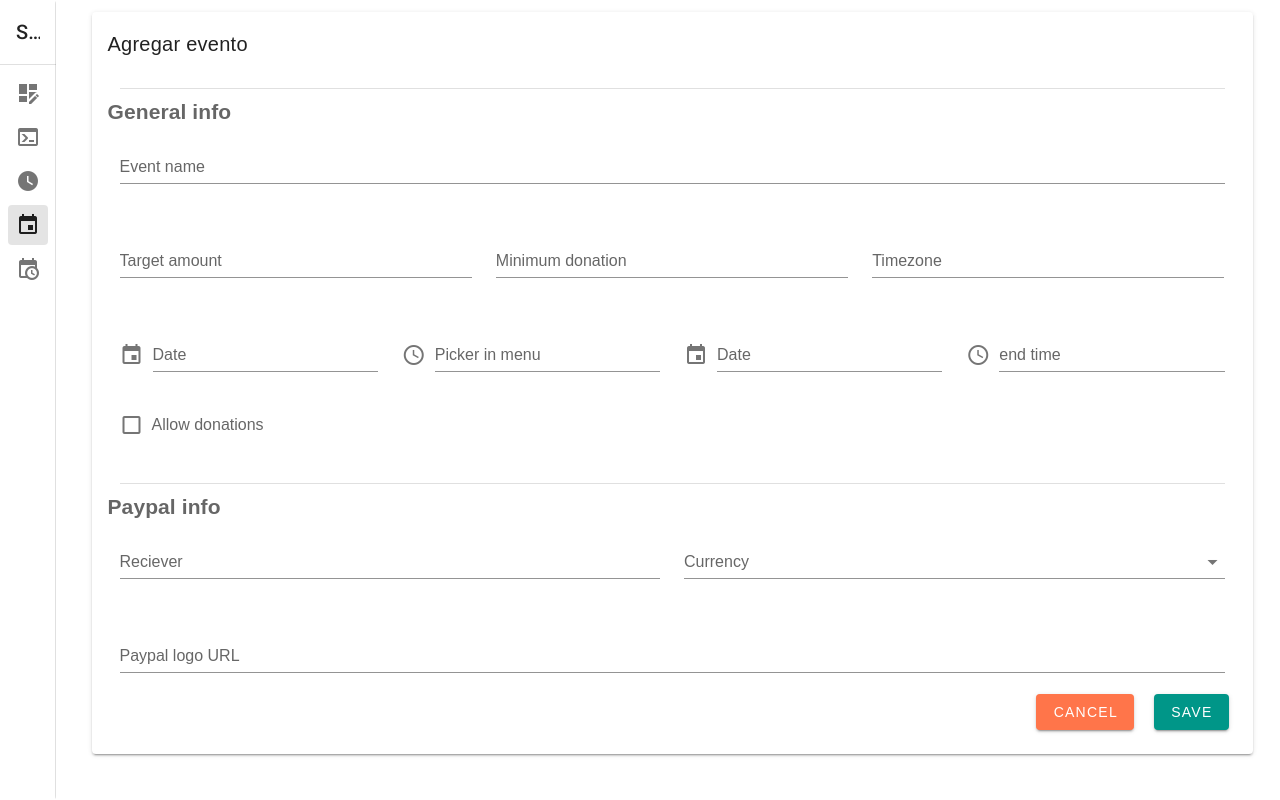
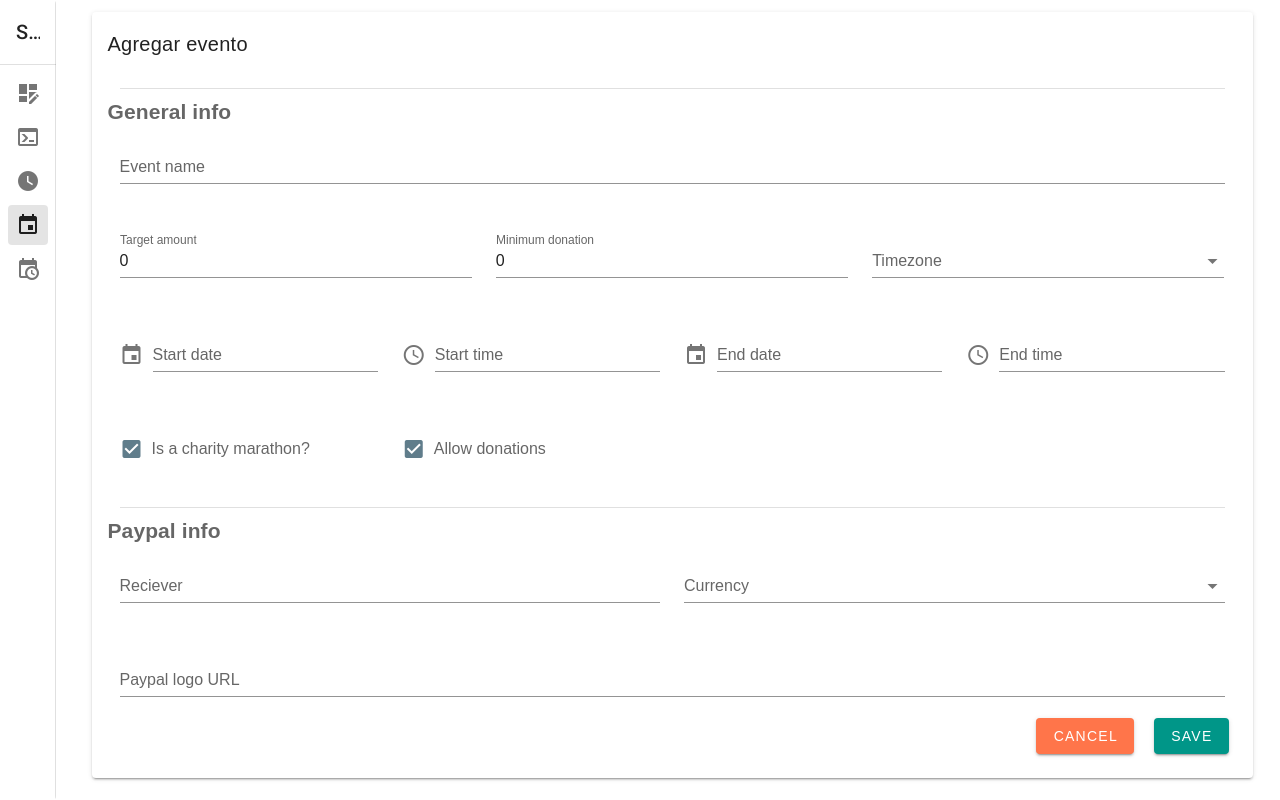
Before and after one commit to RhinoSC/Chatbot-frontend, a Vue app: page /manage/tracker/add in a window 1280 px wide. Built offline with nearby package versions, Linux system fonts and the light colour scheme.

Commit message:
wip addEvent form

```diff
--- a/package.json
+++ b/package.json
@@ -15,6 +15,7 @@
     "@fortawesome/vue-fontawesome": "^2.0.8",
     "axios": "^0.27.2",
     "core-js": "^3.8.3",
+    "moment-timezone": "^0.5.37",
     "vue": "^2.6.14",
     "vue-class-component": "^7.2.3",
     "vue-property-decorator": "^9.1.2",
--- /dev/null
+++ b/src/utils/TZ.ts
@@ -0,0 +1,345 @@
+// const tzArr = [{
+//     "label": "(GMT-12:00) International Date Line West",
+//     "value": "-12"
+// },
+// {
+//     "label": "(GMT-11:00) Midway Island, Samoa",
+//     "value": "-11"
+// },
+// {
+//     "label": "(GMT-10:00) Hawaii",
+//     "value": "-10"
+// },
+// {
+//     "label": "(GMT-09:00) Alaska",
+//     "value": "-9"
+// },
+// {
+//     "label": "(GMT-08:00) Pacific Time (US & Canada)",
+//     "value": "-8"
+// },
+// {
+//     "label": "(GMT-08:00) Tijuana, Baja California",
+//     "value": "-8"
+// },
+// {
+//     "label": "(GMT-07:00) Arizona",
+//     "value": "-7"
+// },
+// {
+//     "label": "(GMT-07:00) Chihuahua, La Paz, Mazatlan",
+//     "value": "-7"
+// },
+// {
+//     "label": "(GMT-07:00) Mountain Time (US & Canada)",
+//     "value": "-7"
+// },
+// {
+//     "label": "(GMT-06:00) Central America",
+//     "value": "-6"
+// },
+// {
+//     "label": "(GMT-06:00) Central Time (US & Canada)",
+//     "value": "-6"
+// },
+// {
+//     "label": "(GMT-05:00) Bogota, Lima, Quito, Rio Branco",
+//     "value": "-5"
+// },
+// {
+//     "label": "(GMT-05:00) Eastern Time (US & Canada)",
+//     "value": "-5"
+// },
+// {
+//     "label": "(GMT-05:00) Indiana (East)",
+//     "value": "-5"
+// },
+// {
+//     "label": "(GMT-04:00) Atlantic Time (Canada)",
+//     "value": "-4"
+// },
+// {
+//     "label": "(GMT-04:00) Caracas, La Paz",
+//     "value": "-4"
+// },
+// {
+//     "label": "(GMT-04:00) Manaus",
+//     "value": "-4"
+// },
+// {
+//     "label": "(GMT-04:00) Santiago",
+//     "value": "-4"
+// },
+// {
+//     "label": "(GMT-03:30) Newfoundland",
+//     "value": "-3.5"
+// },
+// {
+//     "label": "(GMT-03:00) Brasilia",
+//     "value": "-3"
+// },
+// {
+//     "label": "(GMT-03:00) Buenos Aires, Georgetown",
+//     "value": "-3"
+// },
+// {
+//     "label": "(GMT-03:00) Greenland",
+//     "value": "-3"
+// },
+// {
+//     "label": "(GMT-03:00) Montevideo",
+//     "value": "-3"
+// },
+// {
+//     "label": "(GMT-02:00) Mid-Atlantic",
+//     "value": "-2"
+// },
+// {
+//     "label": "(GMT-01:00) Cape Verde Is.",
+//     "value": "-1"
+// },
+// {
+//     "label": "(GMT-01:00) Azores",
+//     "value": "-1"
+// },
+// {
+//     "label": "(GMT+00:00) Casablanca, Monrovia, Reykjavik",
+//     "value": "0"
+// },
+// {
+//     "label": "(GMT+00:00) Greenwich Mean Time : Dublin, Edinburgh, Lisbon, London",
+//     "value": "0"
+// },
+// {
+//     "label": "(GMT+01:00) Amsterdam, Berlin, Bern, Rome, Stockholm, Vienna",
+//     "value": "1"
+// },
+// {
+//     "label": "(GMT+01:00) Belgrade, Bratislava, Budapest, Ljubljana, Prague",
+//     "value": "1"
+// },
+// {
+//     "label": "(GMT+01:00) Brussels, Copenhagen, Madrid, Paris",
+//     "value": "1"
+// },
+// {
+//     "label": "(GMT+01:00) Sarajevo, Skopje, Warsaw, Zagreb",
+//     "value": "1"
+// },
+// {
+//     "label": "(GMT+01:00) West Central Africa",
+//     "value": "1"
+// },
+// {
+//     "label": "(GMT+02:00) Amman",
+//     "value": "2"
+// },
+// {
+//     "label": "(GMT+02:00) Athens, Bucharest, Istanbul",
+//     "value": "2"
+// },
+// {
+//     "label": "(GMT+02:00) Beirut",
+//     "value": "2"
+// },
+// {
+//     "label": "(GMT+02:00) Cairo",
+//     "value": "2"
+// },
+// {
+//     "label": "(GMT+02:00) Harare, Pretoria",
+//     "value": "2"
+// },
+// {
+//     "label": "(GMT+02:00) Helsinki, Kyiv, Riga, Sofia, Tallinn, Vilnius",
+//     "value": "2"
+// },
+// {
+//     "label": "(GMT+02:00) Jerusalem",
+//     "value": "2"
+// },
+// {
+//     "label": "(GMT+02:00) Minsk",
+//     "value": "2"
+// },
+// {
+//     "label": "(GMT+02:00) Windhoek",
+//     "value": "2"
+// },
+// {
+//     "label": "(GMT+03:00) Kuwait, Riyadh, Baghdad",
+//     "value": "3"
+// },
+// {
+//     "label": "(GMT+03:00) Moscow, St. Petersburg, Volgograd",
+//     "value": "3"
+// },
+// {
+//     "label": "(GMT+03:00) Nairobi",
+//     "value": "3"
+// },
+// {
+//     "label": "(GMT+03:00) Tbilisi",
+//     "value": "3"
+// },
+// {
+//     "label": "(GMT+03:30) Tehran",
+//     "value": "3.5"
+// },
+// {
+//     "label": "(GMT+04:00) Abu Dhabi, Muscat",
+//     "value": "4"
+// },
+// {
+//     "label": "(GMT+04:00) Baku",
+//     "value": "4"
+// },
+// {
+//     "label": "(GMT+04:00) Yerevan",
+//     "value": "4"
+// },
+// {
+//     "label": "(GMT+04:30) Kabul",
+//     "value": "4.5"
+// },
+// {
+//     "label": "(GMT+05:00) Yekaterinburg",
+//     "value": "5"
+// },
+// {
+//     "label": "(GMT+05:00) Islamabad, Karachi, Tashkent",
+//     "value": "5"
+// },
+// {
+//     "label": "(GMT+05:30) Sri Jayawardenapura",
+//     "value": "5.5"
+// },
+// {
+//     "label": "(GMT+05:30) Chennai, Kolkata, Mumbai, New Delhi",
+//     "value": "5.5"
+// },
+// {
+//     "label": "(GMT+05:45) Kathmandu",
+//     "value": "5.75"
+// },
+// {
+//     "label": "(GMT+06:00) Almaty, Novosibirsk",
+//     "value": "6"
+// }, {
+//     "label": "(GMT+06:00) Astana, Dhaka",
+//     "value": "6"
+// },
+// {
+//     "label": "(GMT+06:30) Yangon (Rangoon)",
+//     "value": "6.5"
+// },
+// {
+//     "label": "(GMT+07:00) Bangkok, Hanoi, Jakarta",
+//     "value": "7"
+// },
+// {
+//     "label": "(GMT+07:00) Krasnoyarsk",
+//     "value": "7"
+// },
+// {
+//     "label": "(GMT+08:00) Beijing, Chongqing, Hong Kong, Urumqi",
+//     "value": "8"
+// },
+// {
+//     "label": "(GMT+08:00) Kuala Lumpur, Singapore",
+//     "value": "8"
+// },
+// {
+//     "label": "(GMT+08:00) Irkutsk, Ulaan Bataar",
+//     "value": "8"
+// },
+// {
+//     "label": "(GMT+08:00) Perth",
+//     "value": "8"
+// },
+// {
+//     "label": "(GMT+08:00) Taipei",
+//     "value": "8"
+// },
+// {
+//     "label": "(GMT+09:00) Osaka, Sapporo, Tokyo",
+//     "value": "9"
+// },
+// {
+//     "label": "(GMT+09:00) Seoul",
+//     "value": "9"
+// },
+// {
+//     "label": "(GMT+09:00) Yakutsk",
+//     "value": "9"
+// },
+// {
+//     "label": "(GMT+09:30) Adelaide",
+//     "value": "9.5"
+// },
+// {
+//     "label": "(GMT+09:30) Darwin",
+//     "value": "9.5"
+// },
+// {
+//     "label": "(GMT+10:00) Brisbane",
+//     "value": "10"
+// },
+// {
+//     "label": "(GMT+10:00) Canberra, Melbourne, Sydney",
+//     "value": "10"
+// },
+// {
+//     "label": "(GMT+10:00) Hobart",
+//     "value": "10"
+// },
+// {
+//     "label": "(GMT+10:00) Guam, Port Moresby",
+//     "value": "10"
+// },
+// {
+//     "label": "(GMT+10:00) Vladivostok",
+//     "value": "10"
+// },
+// {
+//     "label": "(GMT+11:00) Magadan, Solomon Is., New Caledonia",
+//     "value": "11"
+// },
+// {
+//     "label": "(GMT+12:00) Auckland, Wellington",
+//     "value": "12"
+// },
+// {
+//     "label": "(GMT+12:00) Fiji, Kamchatka, Marshall Is.",
+//     "value": "12"
+// },
+// {
+//     "label": "(GMT+13:00) Nuku'alofa",
+//     "value": "13"
+// }
+// ]
+
+import moment from 'moment-timezone'
+
+const selectorOptions = moment.tz.names()
+    .reduce((memo: any[], tz) => {
+        memo.push({
+            name: tz,
+            offset: moment.tz(tz).utcOffset(),
+            text: ""
+        });
+
+        return memo;
+    }, [])
+
+selectorOptions.sort((a, b) => {
+    return a.offset - b.offset
+})
+
+selectorOptions.map((tz) => {
+    const timezone: string = tz.offset ? moment.tz(tz.name).format('Z') : '';
+    // console.log(timezone)
+    return tz.text = `(GMT${timezone}) ${tz.name}`;
+}, "");
+
+export default selectorOptions
--- a/src/views/manage/tracker/event/addEvent.vue
+++ b/src/views/manage/tracker/event/addEvent.vue
@@ -15,34 +15,37 @@
             </v-row>
             <v-row>
               <v-col>
-                <v-text-field name="name" label="Event name" id="eventName"></v-text-field>
+                <v-text-field name="name" label="Event name" id="eventName" v-model="newEvent.name"></v-text-field>
               </v-col>
             </v-row>
             <v-row>
               <v-col>
-                <v-text-field name="targetAmount" label="Target amount" id="targeAmount"></v-text-field>
+                <v-text-field name="targetAmount" label="Target amount" id="targeAmount"
+                  v-model="newEvent.isCharityData.targetAmount"></v-text-field>
               </v-col>
               <v-col>
-                <v-text-field name="minDonation" label="Minimum donation" id="minDonation"></v-text-field>
+                <v-text-field name="minDonation" label="Minimum donation" id="minDonation"
+                  v-model="newEvent.isCharityData.minDonation"></v-text-field>
               </v-col>
               <v-col>
-                <v-text-field name="timezone" label="Timezone" id="timezone"></v-text-field>
+                <!-- <v-text-field name="timezone" label="Timezone" id="timezone"></v-text-field> -->
+                <v-select :items="tz" item-text="text" return-object label="Timezone" v-model="newEvent.TZ"></v-select>
               </v-col>
             </v-row>
             <v-row>
               <v-col>
-                <v-menu ref="menu" v-model="dateStartMenu" :close-on-content-click="false"
-                  :return-value.sync="newEvent.start" transition="scale-transition" offset-y min-width="auto">
+                <v-menu ref="dateStartMenu" v-model="dateStartMenu" :close-on-content-click="false"
+                  :return-value.sync="dates.start" transition="scale-transition" offset-y min-width="auto">
                   <template v-slot:activator="{ on, attrs }">
-                    <v-text-field v-model="newEvent.start" label="Date" prepend-icon="mdi-calendar" readonly
-                      v-bind="attrs" v-on="on" @click="getMinDate()"></v-text-field>
+                    <v-text-field v-model="dates.start" label="Start date" prepend-icon="mdi-calendar" readonly
+                      v-bind="attrs" v-on="on" @click="getMinDate(false)"></v-text-field>
                   </template>
-                  <v-date-picker v-model="newEvent.start" no-title scrollable :min="minDate">
+                  <v-date-picker v-model="dates.start" no-title scrollable :min="minDate">
                     <v-spacer></v-spacer>
                     <v-btn text color="primary" @click="dateStartMenu = false">
                       Cancel
                     </v-btn>
-                    <v-btn text color="primary" @click="$refs.menu?.save(newEvent.start)">
+                    <v-btn text color="primary" @click="$refs.dateStartMenu?.save(dates.start)">
                       OK
                     </v-btn>
                   </v-date-picker>
@@ -50,31 +53,31 @@
               </v-col>
               <v-col>
                 <!-- <v-text-field name="time" label="Time" id="Time"></v-text-field> -->
-                <v-menu ref="menu" v-model="timeStartMenu" :close-on-content-click="false" :nudge-right="40"
-                  :return-value.sync="newEvent.startTime" transition="scale-transition" offset-y max-width="290px"
+                <v-menu ref="timeStartMenu" v-model="timeStartMenu" :close-on-content-click="false" :nudge-right="40"
+                  :return-value.sync="dates.startTime" transition="scale-transition" offset-y max-width="290px"
                   min-width="290px">
                   <template v-slot:activator="{ on, attrs }">
-                    <v-text-field v-model="newEvent.startTime" label="Picker in menu"
+                    <v-text-field v-model="dates.startTime" label="Start time"
                       prepend-icon="mdi-clock-time-four-outline" readonly v-bind="attrs" v-on="on"></v-text-field>
                   </template>
-                  <v-time-picker v-if="timeStartMenu" v-model="newEvent.startTime" full-width
-                    @click:minute="$refs.menu?.save(newEvent.startTime)">
+                  <v-time-picker v-if="timeStartMenu" v-model="dates.startTime" full-width
+                    @click:minute="$refs.timeStartMenu?.save(dates.startTime)">
                   </v-time-picker>
                 </v-menu>
               </v-col>
               <v-col>
-                <v-menu ref="menu" v-model="dateEndMenu" :close-on-content-click="false"
-                  :return-value.sync="newEvent.end" transition="scale-transition" offset-y min-width="auto">
+                <v-menu ref="dateEndMenu" v-model="dateEndMenu" :close-on-content-click="false"
+                  :return-value.sync="dates.end" transition="scale-transition" offset-y min-width="auto">
                   <template v-slot:activator="{ on, attrs }">
-                    <v-text-field v-model="newEvent.end" label="Date" prepend-icon="mdi-calendar" readonly
-                      v-bind="attrs" v-on="on" @click="getMinDate()"></v-text-field>
+                    <v-text-field v-model="dates.end" label="End date" prepend-icon="mdi-calendar" readonly
+                      v-bind="attrs" v-on="on" @click="getMinDate(true)"></v-text-field>
                   </template>
-                  <v-date-picker v-model="newEvent.end" no-title scrollable :min="minDate">
+                  <v-date-picker v-model="dates.end" no-title scrollable :min="minDate">
                     <v-spacer></v-spacer>
                     <v-btn text color="primary" @click="dateEndMenu = false">
                       Cancel
                     </v-btn>
-                    <v-btn text color="primary" @click="$refs.menu?.save(newEvent.end)">
+                    <v-btn text color="primary" @click="$refs.dateEndMenu?.save(dates.end)">
                       OK
                     </v-btn>
                   </v-date-picker>
@@ -82,20 +85,27 @@
               </v-col>
               <v-col>
                 <!-- <v-text-field name="time" label="Time" id="Time"></v-text-field> -->
-                <v-menu ref="menu" v-model="timeEndMenu" :close-on-content-click="false" :nudge-right="40"
-                  :return-value.sync="newEvent.endTime" transition="scale-transition" offset-y max-width="290px"
+                <v-menu ref="timeEndMenu" v-model="timeEndMenu" :close-on-content-click="false" :nudge-right="40"
+                  :return-value.sync="dates.endTime" transition="scale-transition" offset-y max-width="290px"
                   min-width="290px">
                   <template v-slot:activator="{ on, attrs }">
-                    <v-text-field v-model="newEvent.endTime" label="end time" prepend-icon="mdi-clock-time-four-outline"
+                    <v-text-field v-model="dates.endTime" label="End time" prepend-icon="mdi-clock-time-four-outline"
                       readonly v-bind="attrs" v-on="on"></v-text-field>
                   </template>
-                  <v-time-picker v-if="timeEndMenu" v-model="newEvent.endTime" full-width
-                    @click:minute="$refs.menu?.save(newEvent.endTime)">
+                  <v-time-picker v-if="timeEndMenu" v-model="dates.endTime" full-width
+                    @click:minute="$refs.timeEndMenu?.save(dates.endTime)">
                   </v-time-picker>
                 </v-menu>
               </v-col>
             </v-row>
-            <v-checkbox label="Allow donations" v-model="allowDonations"></v-checkbox>
+            <v-row>
+              <v-col cols="3">
+                <v-checkbox label="Is a charity marathon?" v-model="newEvent.isCharity"></v-checkbox>
+              </v-col>
+              <v-col cols="3">
+                <v-checkbox label="Allow donations" v-model="newEvent.allowDonations"></v-checkbox>
+              </v-col>
+            </v-row>
           </v-col>
           <v-col>
             <v-divider></v-divider>
@@ -106,22 +116,25 @@
             </v-row>
             <v-row>
               <v-col>
-                <v-text-field name="reciever" label="Reciever" id="recieverPaypal"></v-text-field>
+                <v-text-field name="reciever" label="Reciever" id="recieverPaypal"
+                  v-model="newEvent.isCharityData.paypalData.token"></v-text-field>
               </v-col>
               <v-col>
-                <v-select :items="currencyItems" item-text="name" return-object label="Currency"></v-select>
+                <v-select :items="currencyItems" item-text="name" return-object label="Currency"
+                  v-model="newEvent.isCharityData.paypalData.currency"></v-select>
               </v-col>
             </v-row>
             <v-row>
               <v-col>
-                <v-text-field name="paypalLogo" label="Paypal logo URL" id="paypalLogo"></v-text-field>
+                <v-text-field name="paypalLogo" label="Paypal logo URL" id="paypalLogo"
+                  v-model="newEvent.isCharityData.paypalData.logoUrl"></v-text-field>
               </v-col>
             </v-row>
           </v-col>
           <v-row>
             <v-spacer></v-spacer>
             <v-btn color="warning" class="mr-5" link :to="'/manage/tracker'">Cancel</v-btn>
-            <v-btn color="success" class="mr-5">Save</v-btn>
+            <v-btn color="success" class="mr-5" @click="addEvent">Save</v-btn>
           </v-row>
         </v-form>
       </v-card-text>
@@ -132,6 +145,8 @@
 <script lang="ts">
 import Vue from 'vue'
 import trackerEvent from '@/api/marathon/event'
+import moment from 'moment-timezone'
+import selectorOptions from '@/utils/TZ'
 
 export default Vue.extend({
   name: 'manage-tracker',
@@ -142,33 +157,53 @@ export default Vue.extend({
     return {
       allowDonations: false,
       currencyItems: [{ name: "US Dollar" }, { name: "Euro" }],
+      tz: [] as any[],
       minDate: "",
       dateStartMenu: false,
       dateEndMenu: false,
       timeStartMenu: false,
       timeEndMenu: false,
-      newEvent: {
-        name: "",
-        targetAmount: 0,
-        minDonation: 0,
+      dates: {
         start: "",
         end: "",
         startTime: "",
         endTime: "",
-        timezone: "",
+      },
+      newEvent: {
+        name: "",
+        start: 0,
+        end: 0,
+        TZ: {},
         allowDonations: true,
-
+        isCharity: true,
+        isCharityData: {
+          targetAmount: 0,
+          minDonation: 0,
+          paypalData: {
+            token: "",
+            currency: "",
+            logoUrl: ""
+          }
+        }
       }
     }
   },
   mounted() {
-    console.log('hola')
+    this.tz = selectorOptions
   },
   methods: {
-    // addEvent() {
+    addEvent() {
 
-    // },
-    getMinDate() {
+      let startDate = new Date(`${this.dates.start}, ${this.dates.startTime}`)
+      this.newEvent.start = startDate.getTime()
+      let endDate = new Date(`${this.dates.start}, ${this.dates.startTime}`)
+      this.newEvent.end = endDate.getTime()
+
+      // console.log(this.newEvent.start, this.newEvent.end)
+      console.log(this.newEvent)
+    },
+    getMinDate(end: boolean) {
+      console.log(end)
       let today = new Date()
       let dd = String(today.getDate()).padStart(2, '0');
       let mm = String(today.getMonth() + 1).padStart(2, '0'); //January is 0!
```
Also changed, not shown: 1 other file (tests, documents, lock files or other folders).
